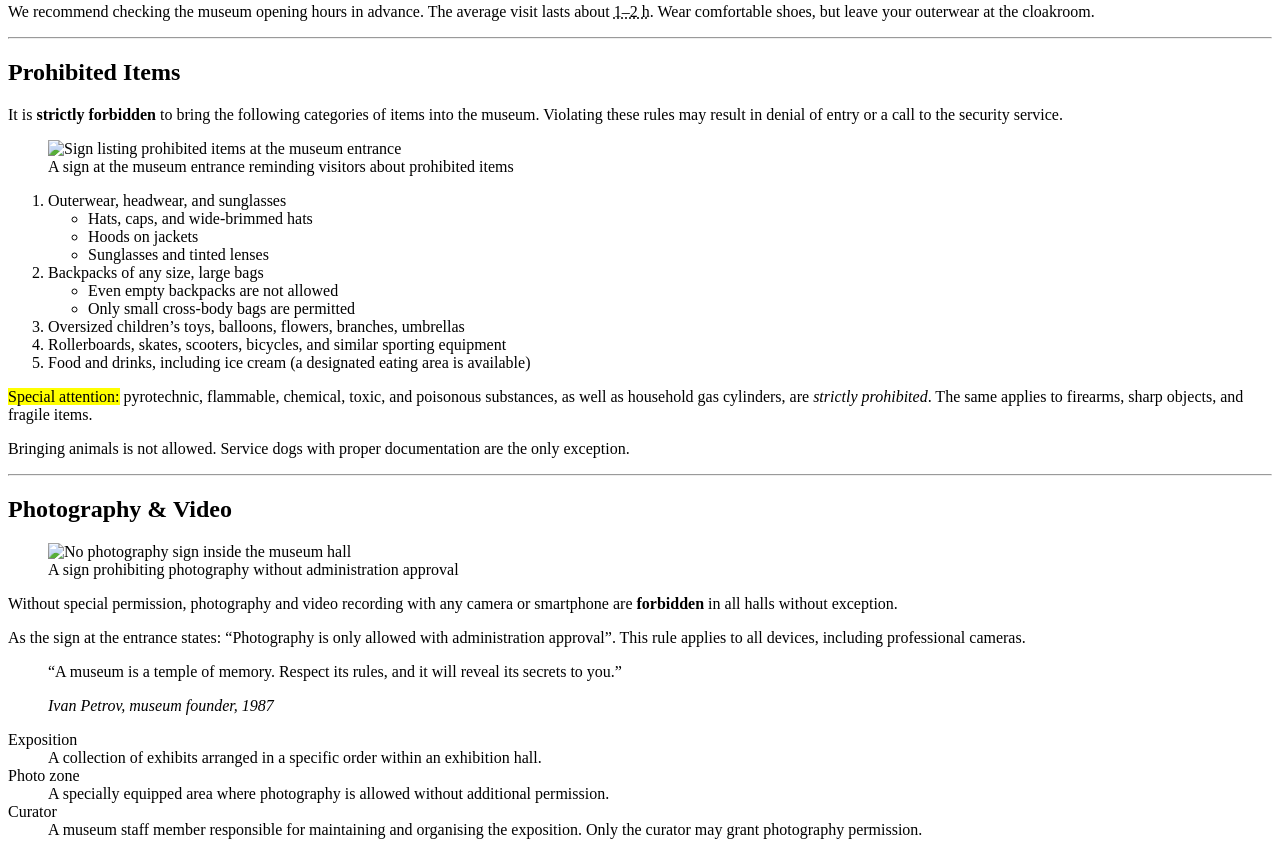
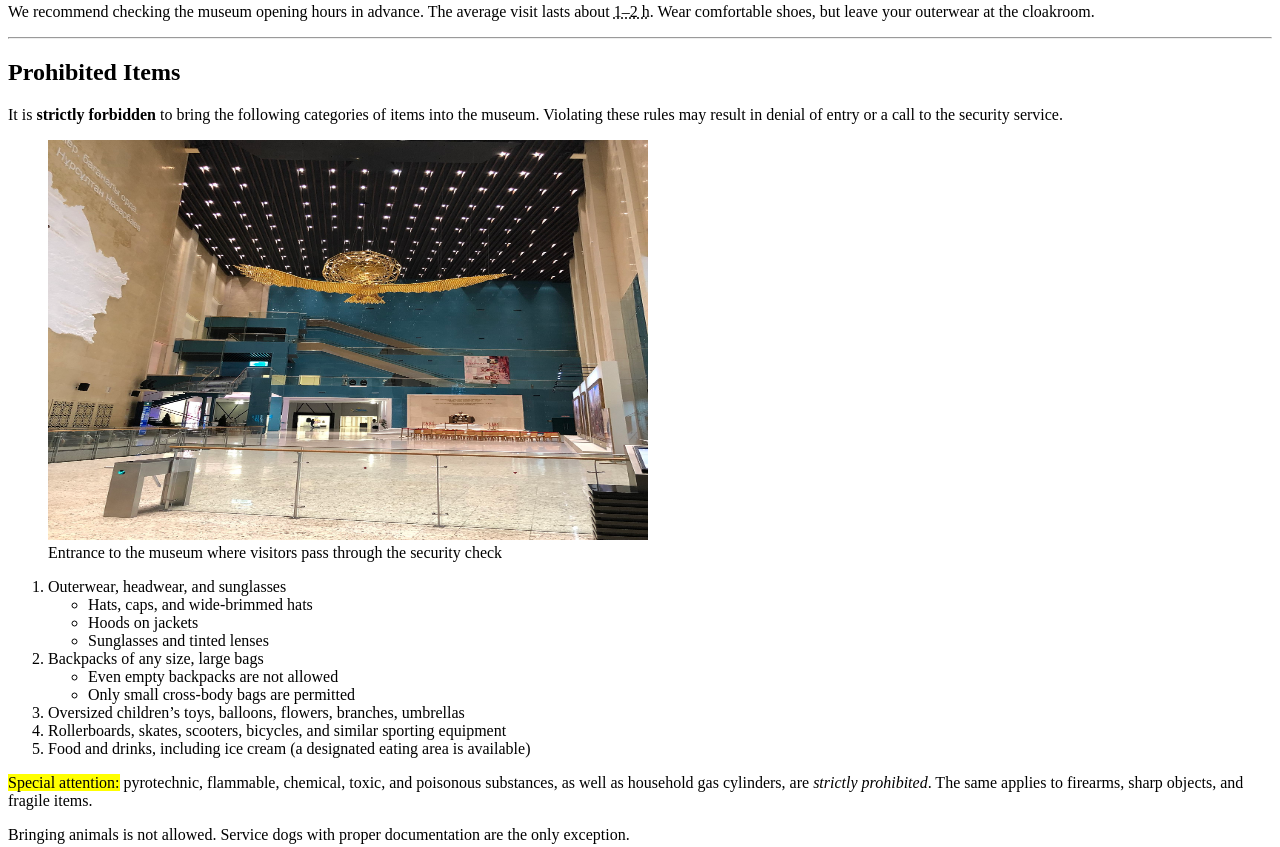
Before and after one commit to AlmazCode/nmrk, a plain HTML site: page museum_rules.html in a window 1280 px wide. Shown: the part 712-1559 px from the top of the page. Drawn offline with Linux system fonts and the light colour scheme.

Commit message:
rules page have finished

```diff
--- a/museum_rules.html
+++ b/museum_rules.html
@@ -68,9 +68,8 @@
             <p>It is <b>strictly forbidden</b> to bring the following categories of items into the museum. Violating these rules may result in denial of entry or a call to the security service.</p>
 
             <figure>
-                <img src="images/prohibited-items.jpg" alt="Sign listing prohibited items at the museum entrance" width="600" height="400">
-                <!-- figcaption is required as part of the figure element -->
-                <figcaption>A sign at the museum entrance reminding visitors about prohibited items</figcaption>
+                <img src="src/enter-to-museum.jpg" alt="Entrance to the National Museum with visitors and security check" width="600" height="400">
+                <figcaption>Entrance to the museum where visitors pass through the security check</figcaption>
             </figure>
 
             <!-- Nested list: outer list groups categories, inner list adds details -->
@@ -93,7 +92,7 @@
                 <li>Food and drinks, including ice cream (a designated eating area is available)</li>
             </ol>
 
-            <p><mark>Special attention:</mark> pyrotechnic, flammable, chemical, toxic, and poisonous substances, as well as household gas cylinders, are <em>strictly prohibited</em>. The same applies to firearms, sharp objects, and fragile items.</p>
+            <p><mark>Special attention:</mark> pyrotechnic, flammable, chemical, toxic, and poisonous substances, as well as household gas cylinders, are <em>strictly prohibited</em>. <!-- Used span here because no other semantic tag fits for styling a short inline fragment -->The same applies to <span>firearms</span>, sharp objects, and fragile items.</p>
 
             <p>Bringing animals is not allowed. Service dogs with proper documentation are the only exception.</p>
         </section>
@@ -104,8 +103,8 @@
             <h2>Photography &amp; Video</h2>
 
             <figure>
-                <img src="images/photo-restriction.jpg" alt="No photography sign inside the museum hall" width="600" height="400">
-                <figcaption>A sign prohibiting photography without administration approval</figcaption>
+                <img src="src/enter-to-museum-2.jpg" alt="Interior view of the museum entrance hall with turnstiles" width="600" height="400">
+                <figcaption>Interior of the entrance hall with turnstiles and ticket barriers</figcaption>
             </figure>
 
             <p>Without special permission, photography and video recording with any camera or smartphone are <b>forbidden</b> in all halls without exception.</p>
@@ -113,8 +112,8 @@
             <p>As the sign at the entrance states: <q>Photography is only allowed with administration approval</q>. This rule applies to all devices, including professional cameras.</p>
 
             <blockquote>
-                <p>&ldquo;A museum is a temple of memory. Respect its rules, and it will reveal its secrets to you.&rdquo;</p>
-                <cite>Ivan Petrov, museum founder, 1987</cite>
+                <p>&ldquo;The museum is not just a building with old things. It is a living memory of a people, and its duty is to pass that memory to the next generation.&rdquo;</p>
+                <cite>Tursyn Kazybayev, first director of the National Museum of Kazakhstan, 1987</cite>
             </blockquote>
 
             <!-- Definition list explaining photo-related terms -->
@@ -249,11 +248,13 @@
             </div>
 
             <figure>
-                <img src="images/museum-entrance.jpg" alt="Main entrance of the local history museum with turnstiles and signage" width="600" height="400">
-                <figcaption>Main entrance of the museum from Museum Street</figcaption>
+                <img src="src/nmrk.jpeg" alt="Front facade of the National Museum of the Republic of Kazakhstan" width="600" height="400">
+                <figcaption>Front facade of the National Museum on Tayelshizdik Avenue</figcaption>
             </figure>
 
-            <p>We are located in the city centre. The nearest stop is <abbr title="Central Avenue">Central Ave</abbr>. Parking is available in the museum courtyard.</p>
+            <p>We are located in the city centre. The nearest stop is <abbr title="Central Avenue">Central Ave</abbr><sup>1</sup>. Parking is available in the museum courtyard.</p>
+
+            <p><small><sup>1</sup> Central Avenue is also known as Kunaev Street on older maps.</small></p>
 
             <ul>
                 <li>Phone: <a href="tel:+77172919035">+7 7172 91 90 35</a></li>
```
Also changed, not shown: index.html (+1 -1 lines), src/enter-to-museum-2.jpg (added), src/enter-to-museum.jpg (added).
